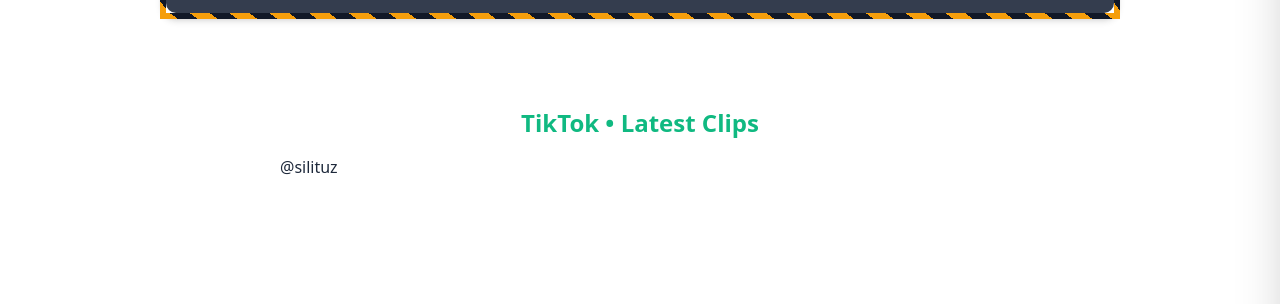
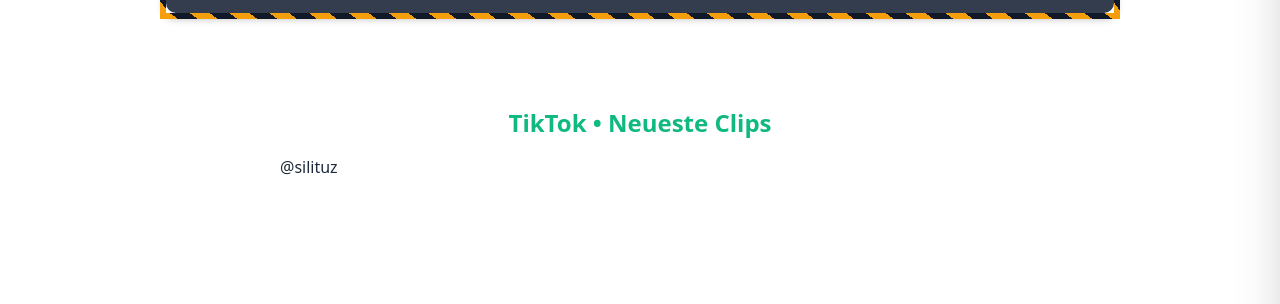
Before and after one commit to Silituz/silituz-website, a Jekyll site: the page built from gallery.html, in a window 1280 px wide and 900 px high, scrolled down 488 px. Shown: the part 154-458 px from the top of the window. Built offline with Jekyll 4.4.1, drawn with Linux system fonts in a browser that asks for light colours; nearby versions of some CDN libraries; a script that is not in the unit is left out.

Commit message:
Update gallery_shared.html

```diff
--- a/_includes/gallery_shared.html
+++ b/_includes/gallery_shared.html
@@ -46,9 +46,9 @@
 <section class="py-12">
   <div class="max-w-4xl mx-auto px-4 sm:px-6 lg:px-8">
 
-    {% assign is_en = page.lang == 'en' or page.url contains '/en/' %}
+   <!-- Überschrift aus der jeweiligen gallery*.html -->
     <h2 class="text-2xl font-bold text-emerald-500 mb-4 text-center">
-      {% if is_en %}TikTok • Latest Clips{% else %}TikTok • Neueste Clips{% endif %}
+      {{ page.tiktok_heading | default: "TikTok • Clips" }}
     </h2>
 
       <!-- Offizielles TikTok Profil-Embed -->
```
